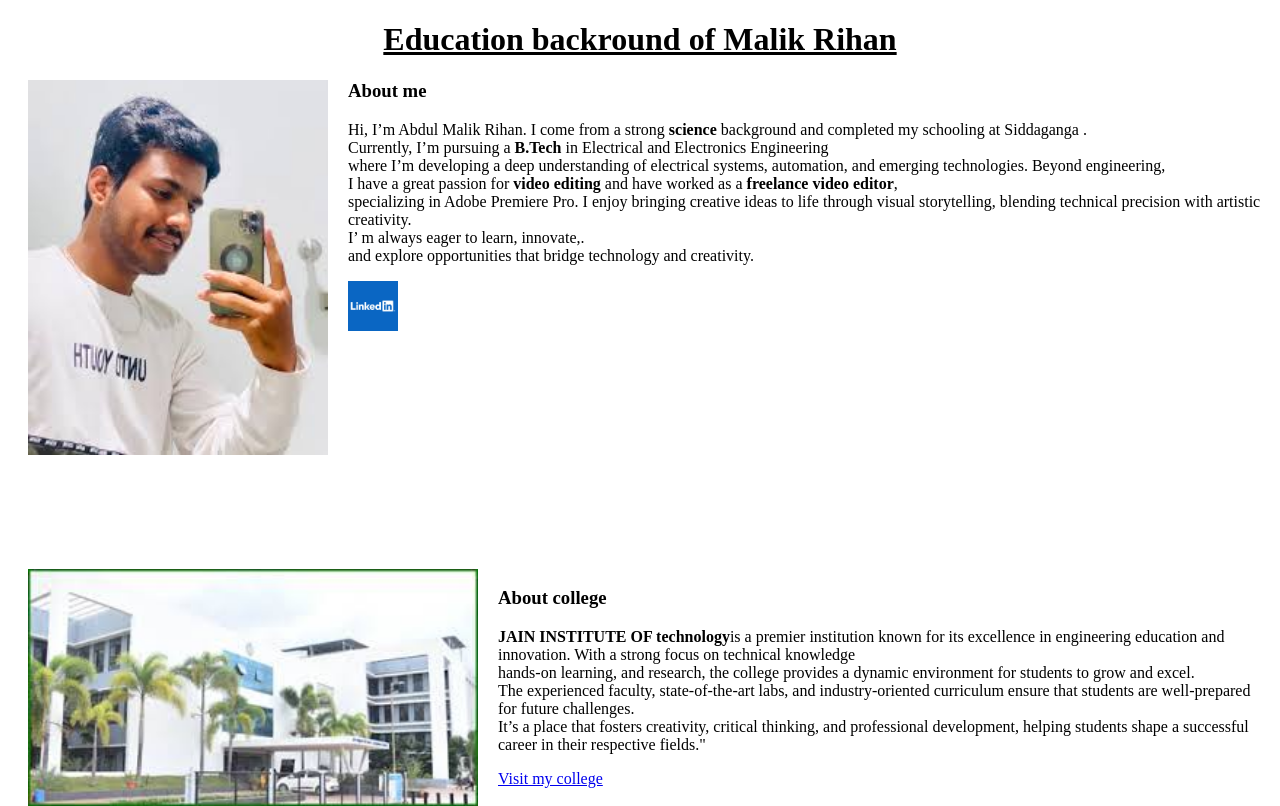
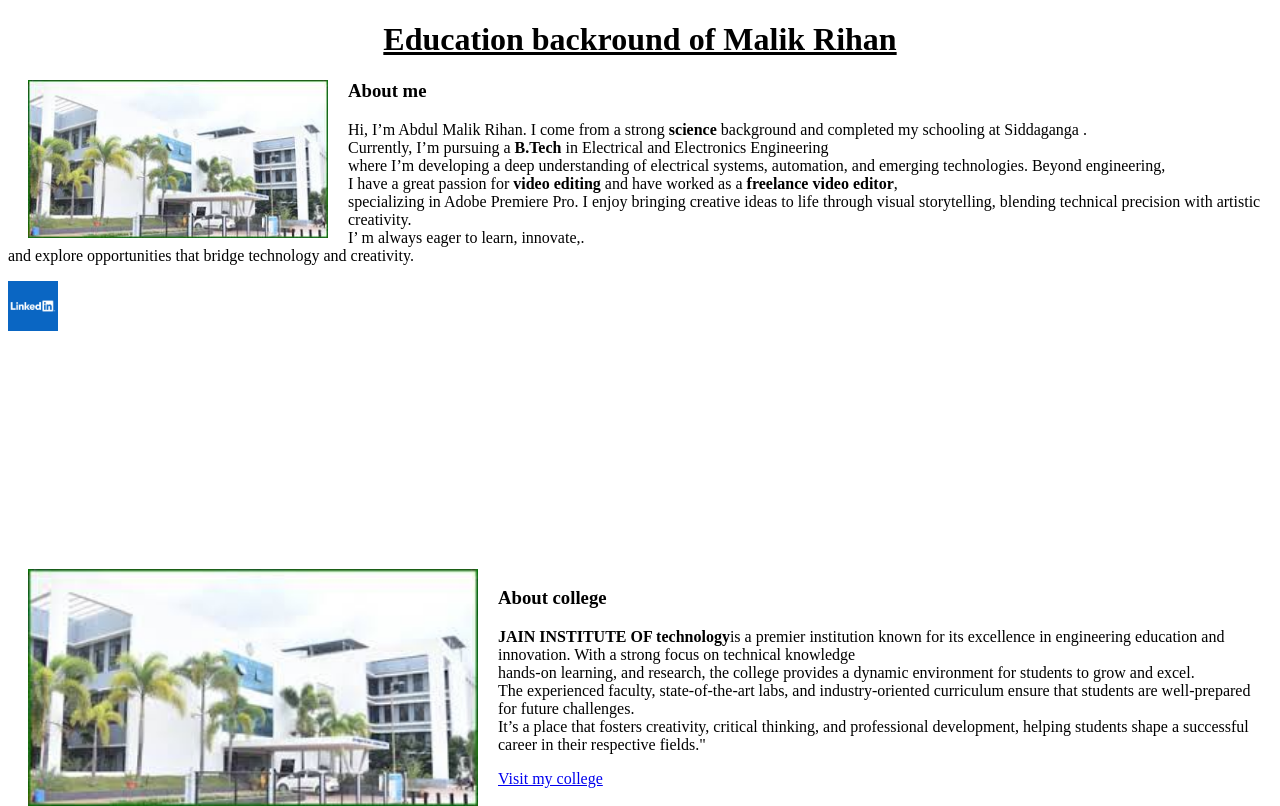
Before and after one commit to malikrihan07/html-learn-proj, a plain HTML site: page index.html in a window 1280 px wide. Drawn offline with Linux system fonts and the light colour scheme; files whose address does not match are found by name.

Commit message:
Update index.html

```diff
--- a/index.html
+++ b/index.html
@@ -18,7 +18,7 @@
 
 
    </center>
-   <img src="file:///D:/html%20projects/final.jpg" width="300" align="left" hspace="20" alt="malik rihan photo"><section><h3>About me</h3></section><section><p>Hi, I’m Abdul Malik Rihan. I come from a strong <B>science</B> background and completed my schooling at Siddaganga .<br>Currently, I’m pursuing a <B>B.Tech </B> in Electrical and Electronics Engineering <br> where I’m developing a deep understanding of electrical systems, automation, and emerging technologies.
+   <img src="https://github.com/malikrihan07/html-learn-proj/blob/main/my%20clg.jpg?raw=true" width="300" align="left" hspace="20" alt="malik rihan photo"><section><h3>About me</h3></section><section><p>Hi, I’m Abdul Malik Rihan. I come from a strong <B>science</B> background and completed my schooling at Siddaganga .<br>Currently, I’m pursuing a <B>B.Tech </B> in Electrical and Electronics Engineering <br> where I’m developing a deep understanding of electrical systems, automation, and emerging technologies.
 
     Beyond engineering,<br> I have a great passion for <B>video editing </B> and have worked as a <b>freelance video editor</b>,<br> specializing in Adobe Premiere Pro. I enjoy bringing creative ideas to life through visual storytelling, blending technical precision with artistic creativity.<br>
 
```
